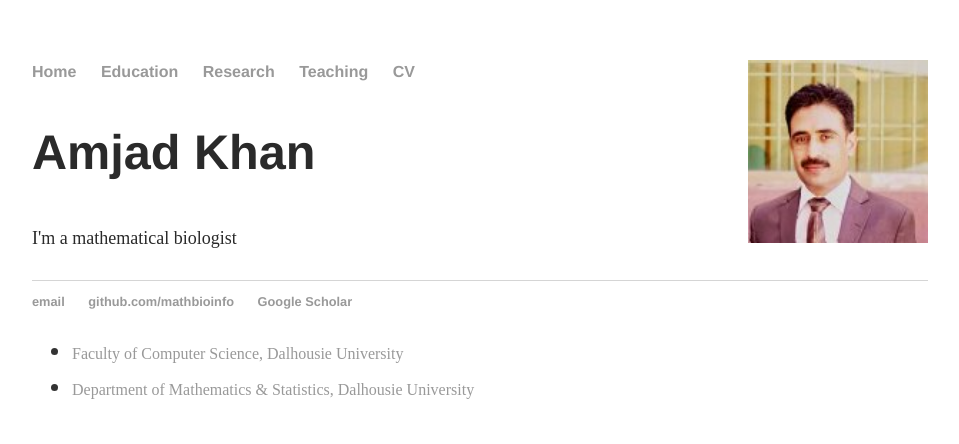
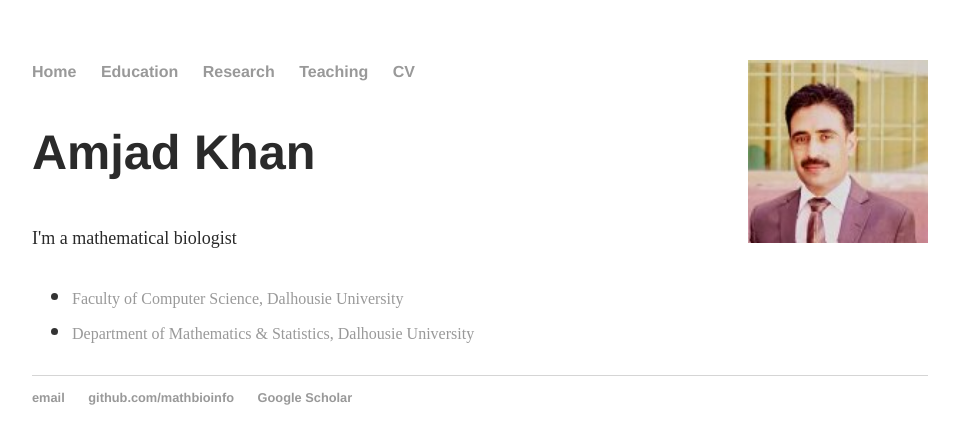
Before and after one commit to MathBioInfo/amjadkhan, a Jekyll site: the page index.html, which Jekyll copies as it is, in a window 1280 px wide. Shown: the top 444 px of the page, without its empty margins (160-1119 px from the left). Built offline with Jekyll 4.4.1, drawn with Linux system fonts in a browser that asks for light colours.

Commit message:
Update index.html

```diff
--- a/index.html
+++ b/index.html
@@ -24,6 +24,10 @@
 			<p>I'm a mathematical biologist</a></font><font color="#2a2a2a" size="3"></p>
     		</div><!-- /.blurb -->
 		</div><!-- /.container -->
+                <ul class="contacts">
+				<li><a href="https://www.dal.ca/faculty/computerscience.html">Faculty of Computer Science, Dalhousie University</a></font><font color="#2a2a2a" size="3"></li>
+				<li><a href="https://www.dal.ca/faculty/science/math-stats.html">Department of Mathematics & Statistics, Dalhousie University</a></font><font color="#2a2a2a" size="3"></li>
+				</ul>
 		<footer>
     		<ul>
         		<li><a href="mailto:ghazanamjad@gmail.com">email</a></li>
@@ -32,8 +36,5 @@
 			</ul>
 		</footer>
 	</body>
-<ul class="contacts">
-				<li><a href="https://www.dal.ca/faculty/computerscience.html">Faculty of Computer Science, Dalhousie University</a></font><font color="#2a2a2a" size="3"></li>
-				<li><a href="https://www.dal.ca/faculty/science/math-stats.html">Department of Mathematics & Statistics, Dalhousie University</a></font><font color="#2a2a2a" size="3"></li>
-				</ul>
+
 </html>
```
